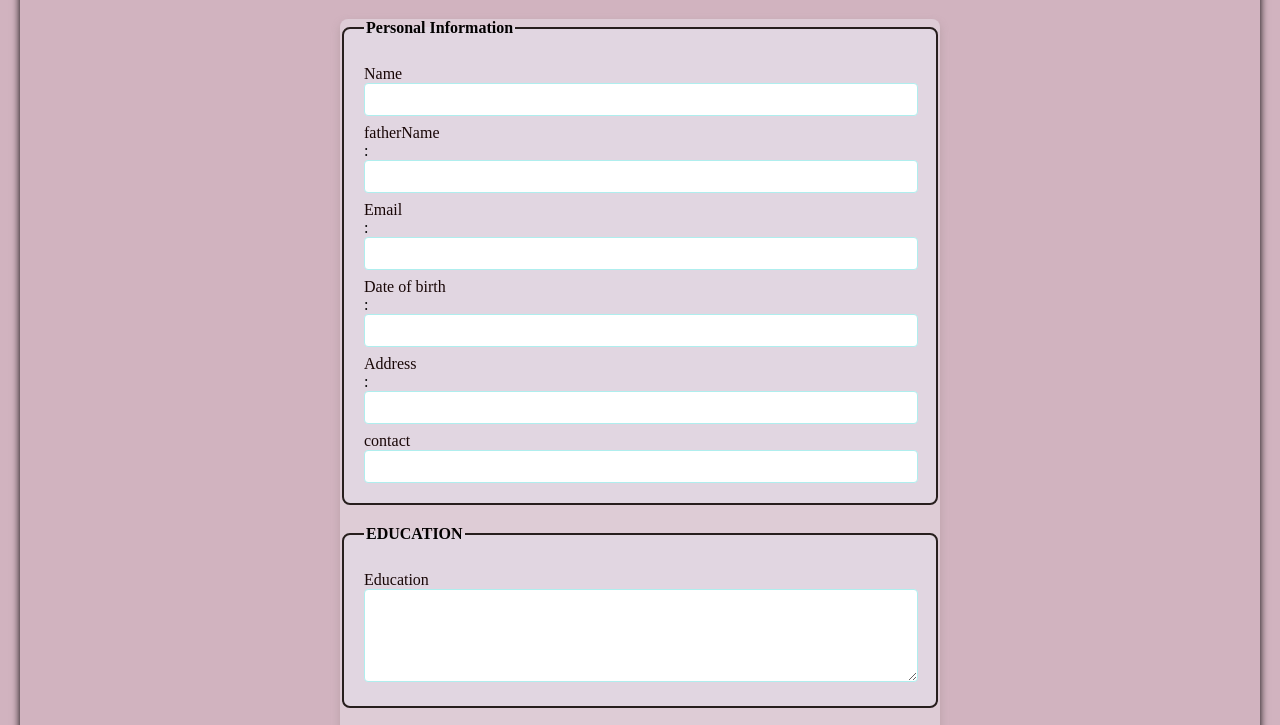
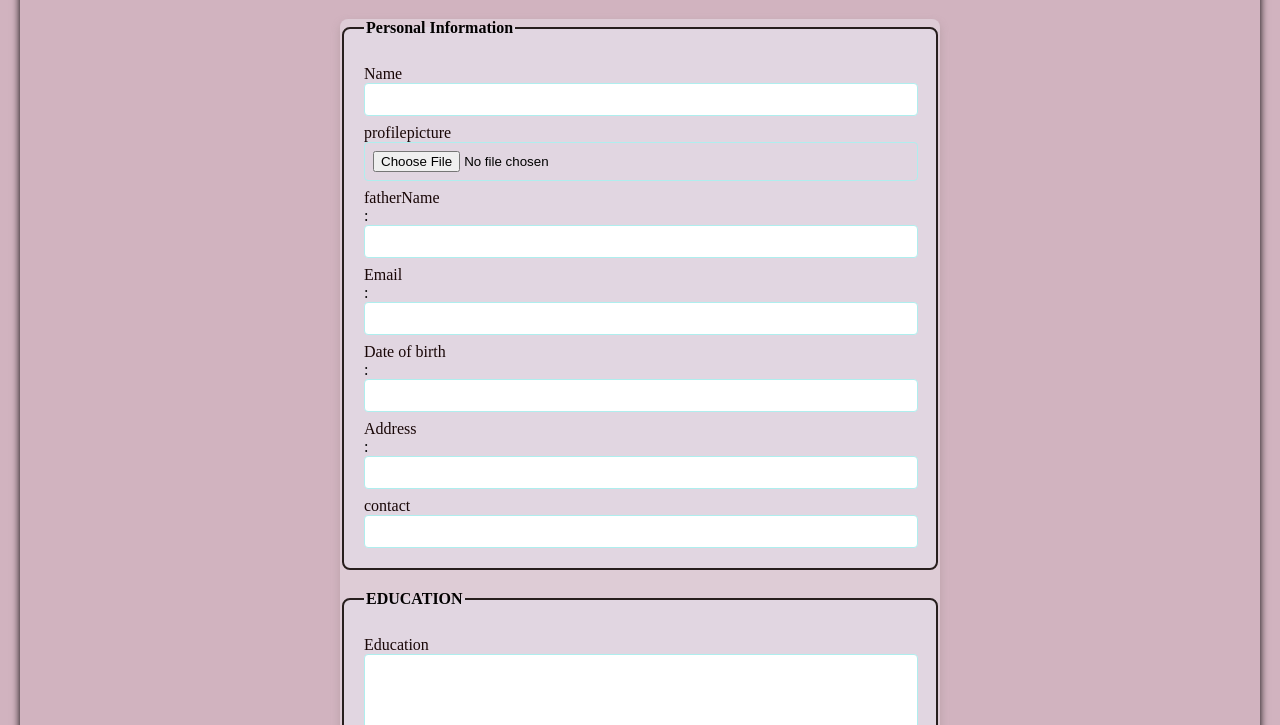
Before and after one commit to Tabinaajaz/Milestone2resumebyTabindaajaz, a plain HTML site: page index.html in a window 1280 px wide. Shown: the part 61-786 px from the top of the page. Drawn offline with Linux system fonts and the light colour scheme.

Commit message:
Update index.html

```diff
--- a/index.html
+++ b/index.html
@@ -14,7 +14,10 @@
         <fieldset>
             <legend>Personal Information</legend>
         <label for="name">Name</label>
+
             <input type="text" id="name" name="name" required>
+            <label  for="profilepicture">profilepicture</label>
+            <input type="file" id="profilepicture"  name="profilepicture" accept="image/*"required>
             <br>
             <label for="fatherName">fatherName</label>:</label>
             <input type="text" id="fatherName" name="fatherName" required>
```
